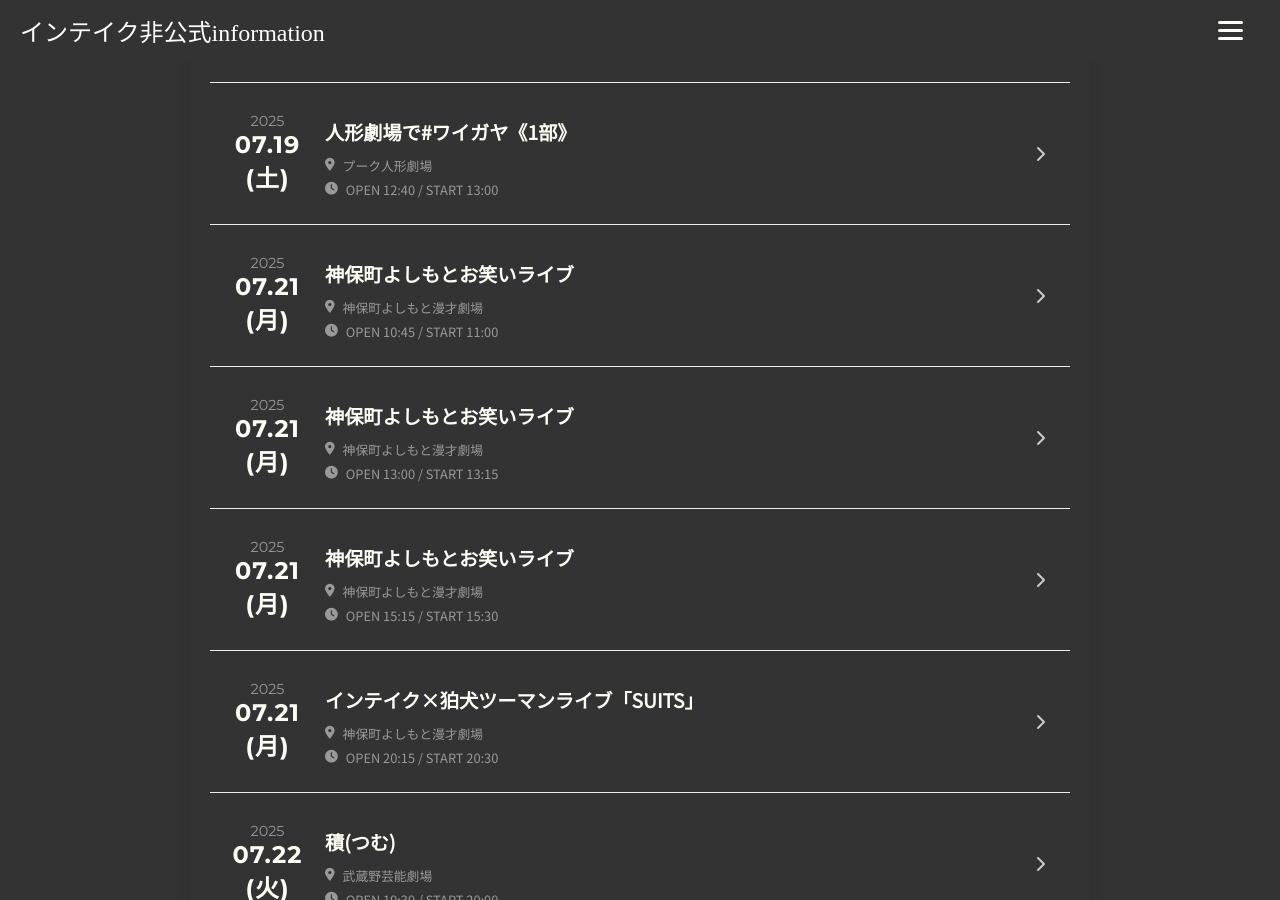
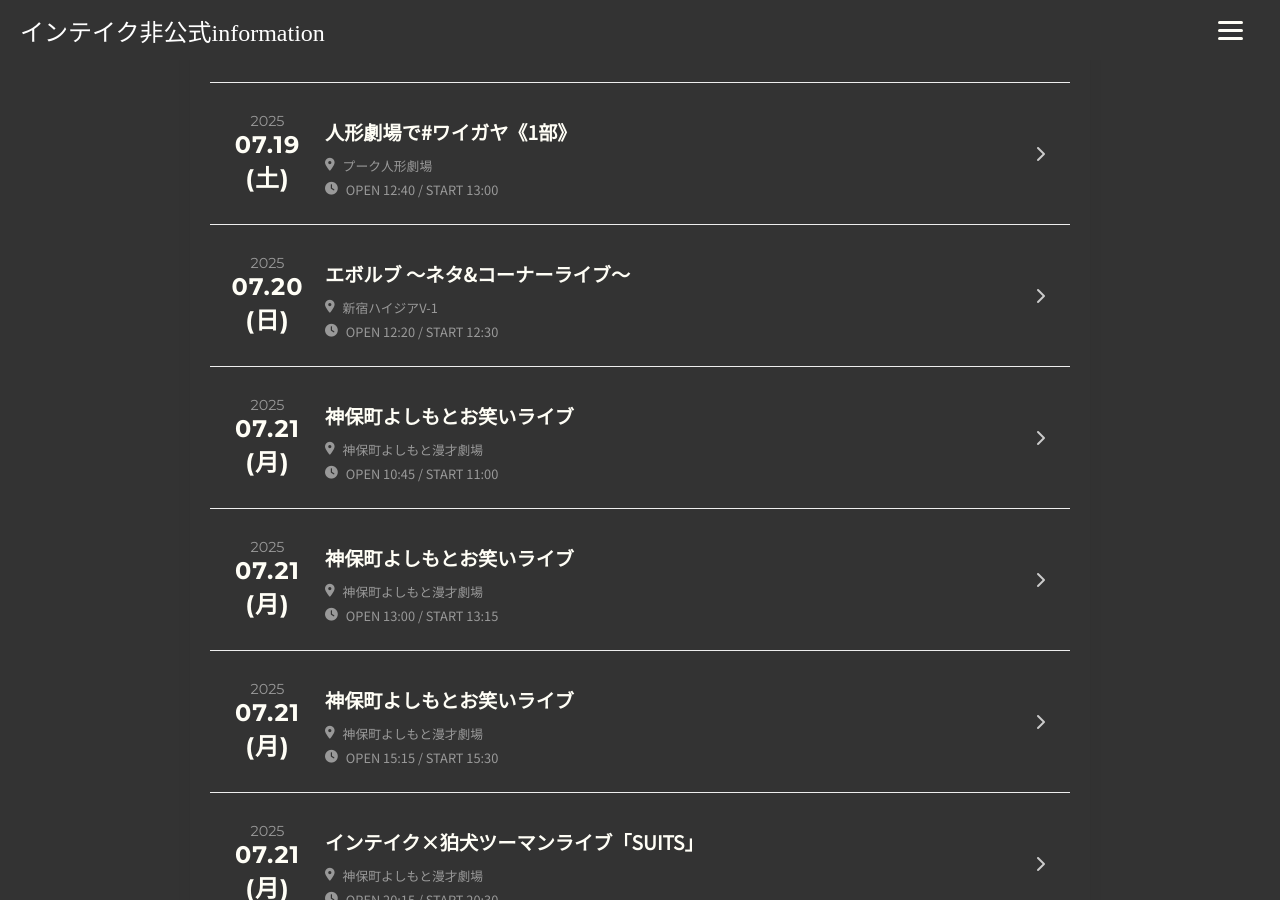
Before and after one commit to unofficial-info/intake_information, a Jekyll site: the page built from live.html, in a window 1280 px wide and 900 px high, scrolled down 2832 px. Built offline with Jekyll 4.4.1, drawn with Linux system fonts in a browser that asks for light colours; some web fonts are replaced.

Commit message:
add ライブの追加

```diff
--- a/_data/lives.yml
+++ b/_data/lives.yml
@@ -137,6 +137,13 @@
   time_open: "12:40"
   time_start: "13:00"
   url: "https://tiget.net/events/407546"
+
+- date: "2025-07-20"
+  title: "エボルブ ～ネタ&コーナーライブ～"
+  venue: "新宿ハイジアV-1"
+  time_open: "12:20"
+  time_start: "12:30"
+  url: "https://tiget.net/events/410848"
 
 - date: "2025-07-21"
   title: "神保町よしもとお笑いライブ"
```
